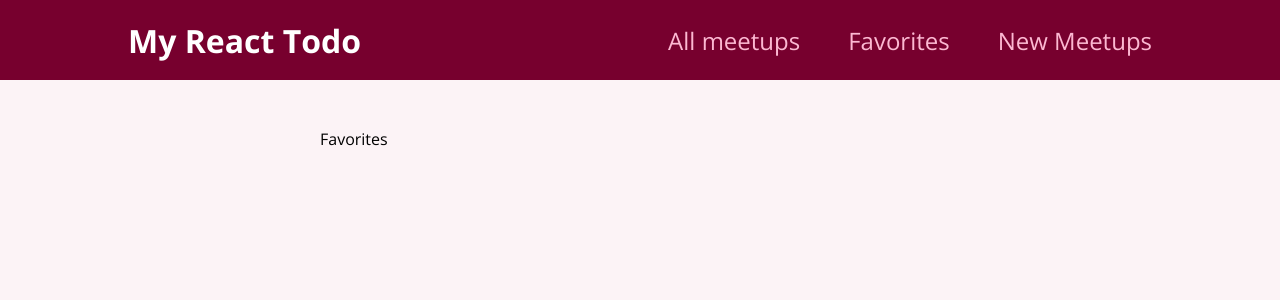
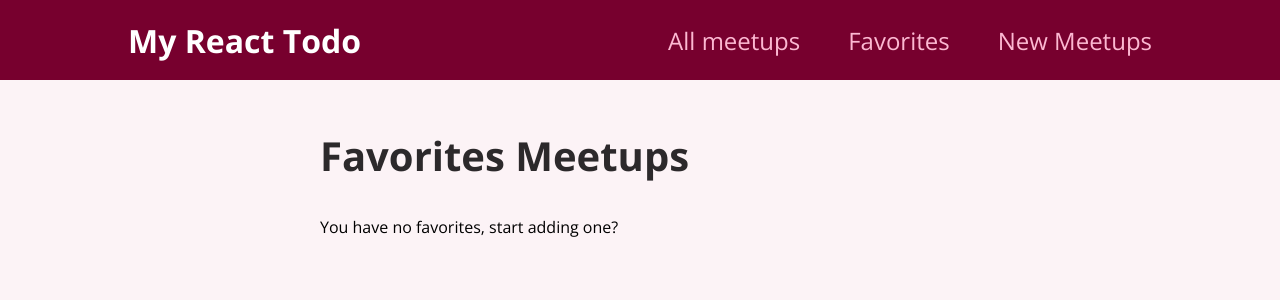
Before and after one commit to Andrewij21/Simple-React-Todo, a React (Vite) app: page /favorites in a window 1280 px wide. Shown: the top 300 px of the page. Built offline with nearby package versions, Linux system fonts and the light colour scheme.

Commit message:
feat: favorite page have content

```diff
--- a/src/Pages/Favorites.jsx
+++ b/src/Pages/Favorites.jsx
@@ -1,5 +1,25 @@
+import { useContext } from "react";
+import MeetupList from "../components/meetups/MeetupList";
+import FavoriteContext from "../store/FavoriteContext";
+import PropTypes from "prop-types";
+
+Favorites.propTypes = {
+  favoritectx: PropTypes.object,
+};
+
 function Favorites() {
-  return <div>Favorites</div>;
+  const favoritectx = useContext(FavoriteContext);
+  let content;
+  if (favoritectx.totalFavorites === 0)
+    content = <p>You have no favorites, start adding one?</p>;
+  else content = <MeetupList meetups={favoritectx.favorites} />;
+
+  return (
+    <section>
+      <h1>Favorites Meetups</h1>
+      {content}
+    </section>
+  );
 }
 
 export default Favorites;
```
